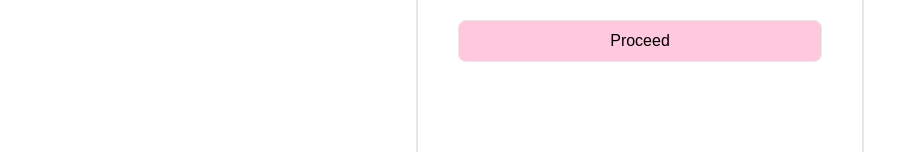
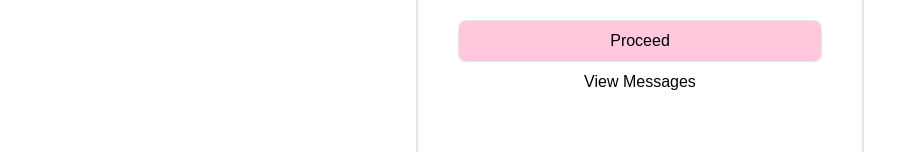
Before and after one commit to jetmaquiling/sarahjane, a Next.js app: page / in a window 1280 px wide. Shown: the part 645-797 px from the top of the page, without its empty margins (0-903 px from the left). Built offline with nearby package versions, Linux system fonts and the light colour scheme; a web font is replaced by a local one.

Commit message:
New Stuffs

```diff
--- a/pages/dashboard/index.jsx
+++ b/pages/dashboard/index.jsx
@@ -75,7 +75,7 @@ const Home = () => {
                 <meta property="og:title" content="Let’s Make Her Day Unforgettable!" />
                 <meta property="og:description" content="Celebrate with fun, stories, and memories!" />
                 <meta property="og:image" content="https://sarahjane.vercel.app/thumbnail.jpg" />
-                <meta property="og:url" content="https://sarahjane.vercel.app" />
+                <meta property="og:url" content="https://sarahjane.vercel.app/dashboard" />
                 <meta property="og:type" content="website" />
 
             </Head>
--- a/pages/index.js
+++ b/pages/index.js
@@ -216,6 +216,13 @@ const Home = () => {
                   className="w-full inline-block shrink-0 border bg-lightPink px-12 py-2 text-md font-medium text-black transition hover:bg-opacity-5 focus:outline-none rounded-lg"
                 >
                   Proceed
+                </button>
+
+                <button
+                  onClick={()=>{router.push("/dashboard")}}
+                  className="w-full inline-block shrink-0 bg-white px-12 py-2 text-md font-medium text-black transition hover:bg-opacity-5 focus:outline-none rounded-lg"
+                >
+                  View Messages
                 </button>
               </div>
             </SwiperSlide>
```
